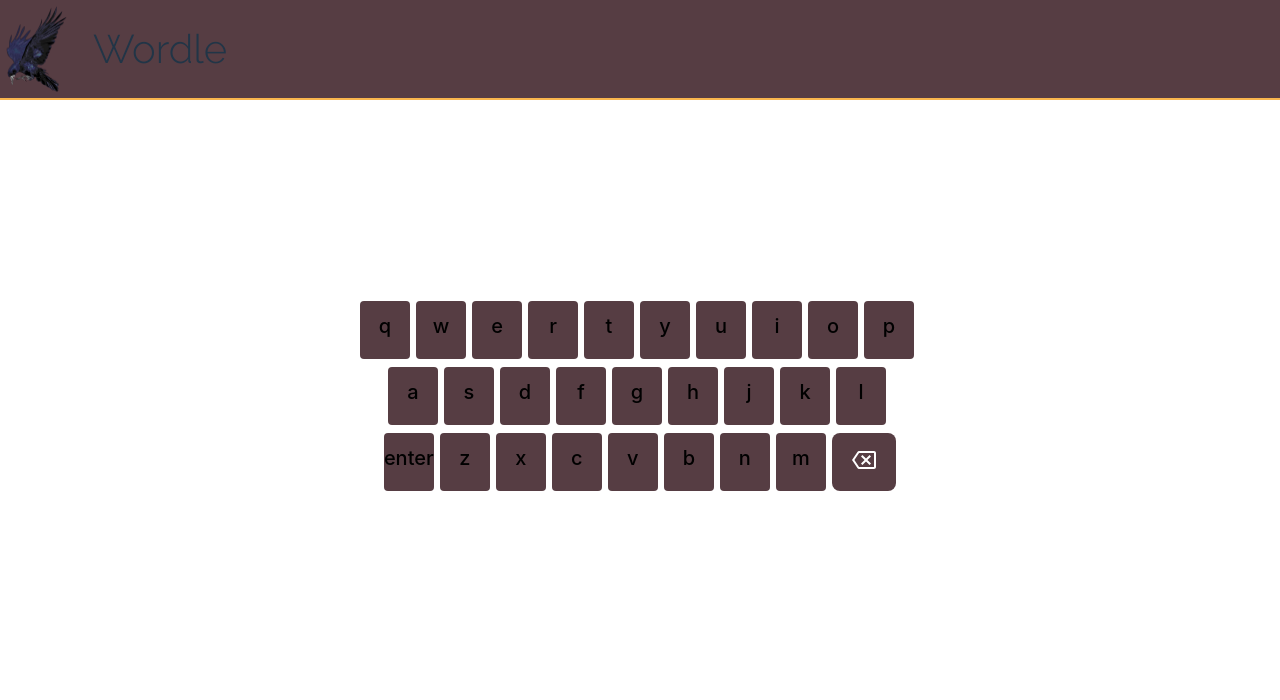
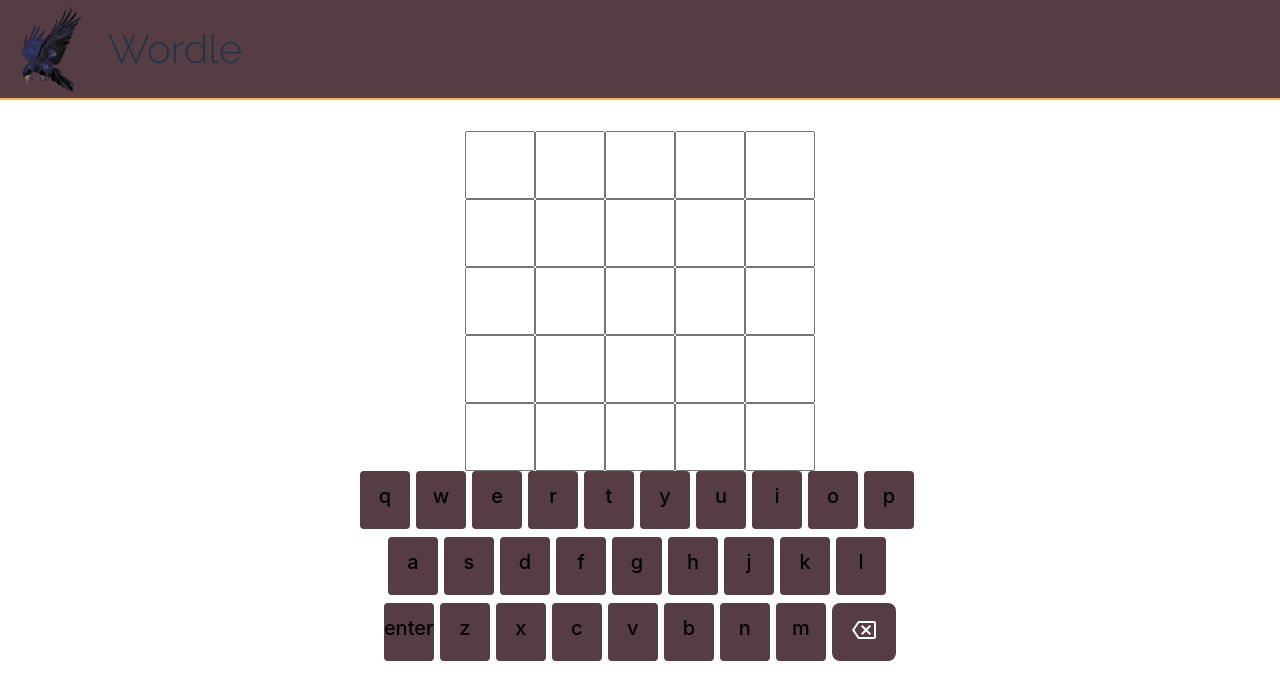
Before and after one commit to Nestrixx/wordle, a React (Vite) app: page / in a window 1280 px wide. Shown: the top 700 px of the page. Built offline with nearby package versions, Linux system fonts and the light colour scheme.

Commit message:
worked on input boxes and styling

```diff
--- a/src/code/App.tsx
+++ b/src/code/App.tsx
@@ -1,5 +1,6 @@
 import Keyboard from "./Keyboard";
 import Navbar from "./Navbar";
+import InputBoxes from "./InputBoxes";
 import "../styles/app.scss";
 
 function App() {
@@ -7,6 +8,7 @@ function App() {
     <div className="app">
       <Navbar />
       <div className="gameWrapper">
+        <InputBoxes />
         <Keyboard />
       </div>
     </div>
--- /dev/null
+++ b/src/code/InputBoxes.tsx
@@ -0,0 +1,44 @@
+import "../styles/inputBoxes.scss";
+const InputBoxes = () => {
+  return (
+    <div className="boxWrapper">
+      <div className="column1">
+        <input className="letterBox" type="text" maxLength={1} />
+        <input className="letterBox" type="text" maxLength={1} />
+        <input className="letterBox" type="text" maxLength={1} />
+        <input className="letterBox" type="text" maxLength={1} />
+        <input className="letterBox" type="text" maxLength={1} />
+      </div>
+      <div className="column2">
+        <input className="letterBox" type="text" maxLength={1} />
+        <input className="letterBox" type="text" maxLength={1} />
+        <input className="letterBox" type="text" maxLength={1} />
+        <input className="letterBox" type="text" maxLength={1} />
+        <input className="letterBox" type="text" maxLength={1} />
+      </div>
+      <div className="column3">
+        <input className="letterBox" type="text" maxLength={1} />
+        <input className="letterBox" type="text" maxLength={1} />
+        <input className="letterBox" type="text" maxLength={1} />
+        <input className="letterBox" type="text" maxLength={1} />
+        <input className="letterBox" type="text" maxLength={1} />
+      </div>
+      <div className="column4">
+        <input className="letterBox" type="text" maxLength={1} />
+        <input className="letterBox" type="text" maxLength={1} />
+        <input className="letterBox" type="text" maxLength={1} />
+        <input className="letterBox" type="text" maxLength={1} />
+        <input className="letterBox" type="text" maxLength={1} />
+      </div>
+      <div className="column5">
+        <input className="letterBox" type="text" maxLength={1} />
+        <input className="letterBox" type="text" maxLength={1} />
+        <input className="letterBox" type="text" maxLength={1} />
+        <input className="letterBox" type="text" maxLength={1} />
+        <input className="letterBox" type="text" maxLength={1} />
+      </div>
+    </div>
+  );
+};
+
+export default InputBoxes;
--- a/src/styles/app.scss
+++ b/src/styles/app.scss
@@ -4,4 +4,5 @@
   display: flex;
   align-items: center;
   justify-content: center;
+  flex-direction: column;
 }
--- a/src/styles/index.scss
+++ b/src/styles/index.scss
@@ -35,12 +35,10 @@ button {
   font-size: 1em;
   font-weight: 500;
   font-family: inherit;
-  background-color: #1a1a1a;
-  cursor: pointer;
   transition: border-color 0.25s;
 }
 button:hover {
-  border-color: #646cff;
+  border-color: $expyellow;
 }
 button:focus,
 button:focus-visible {
--- /dev/null
+++ b/src/styles/inputBoxes.scss
@@ -0,0 +1,14 @@
+.boxWrapper:last-child {
+  margin-bottom: 20px;
+}
+
+.letterBox {
+  height: 62px;
+  width: 62px;
+  font-size: 3rem;
+  text-align: center;
+}
+
+.letterBox:focus {
+  outline: none;
+}
--- a/src/styles/keyboard.scss
+++ b/src/styles/keyboard.scss
@@ -7,6 +7,7 @@
 .testButton {
   width: 43px;
   height: 58px;
+  // padding: 10px;
   background-color: #563d43;
   font-size: 1.25em;
   border-radius: 4px;
@@ -28,3 +29,7 @@
 .svgButton {
   background-color: #563d43;
 }
+
+.lowRowKeys:first-child {
+  width: 65.4px;
+}
--- a/src/styles/navbar.scss
+++ b/src/styles/navbar.scss
@@ -12,6 +12,7 @@
 
 .navbarEmblem {
   padding: 5px;
+  margin-left: 15px;
 }
 
 .title {
```
